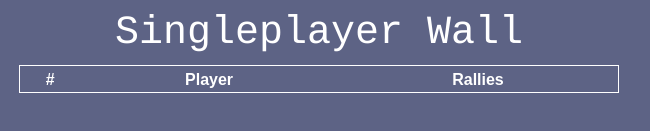
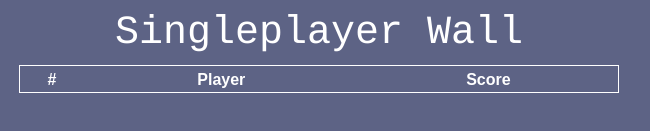
Before and after one commit to ShellHacks2020BOTS/pong-over-web, a plain HTML site: page client/homepage/index.html in a window 1280 px wide. Shown: the part 335-466 px from the top of the page, 321-971 px from the left. Drawn offline with Linux system fonts and the light colour scheme; no server answers.

Commit message:
fixing homepage stuff

```diff
--- a/client/homepage/index.html
+++ b/client/homepage/index.html
@@ -20,7 +20,7 @@
         <tr>
           <th>#</th>
           <th>Player</th>
-          <th>Rallies</th>
+          <th>Score</th>
         </tr>
       </table>
     </div>
```
Also changed, not shown: index.html (+1 -1 lines).
